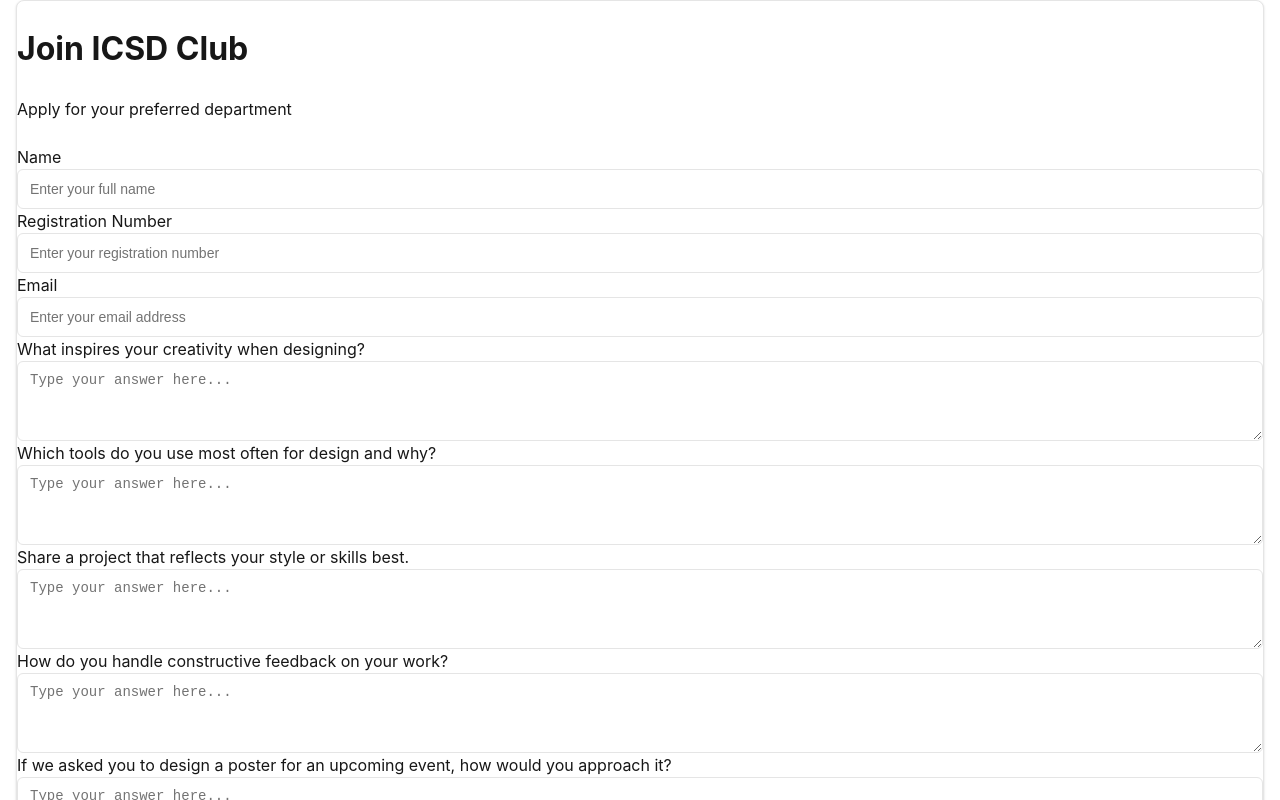
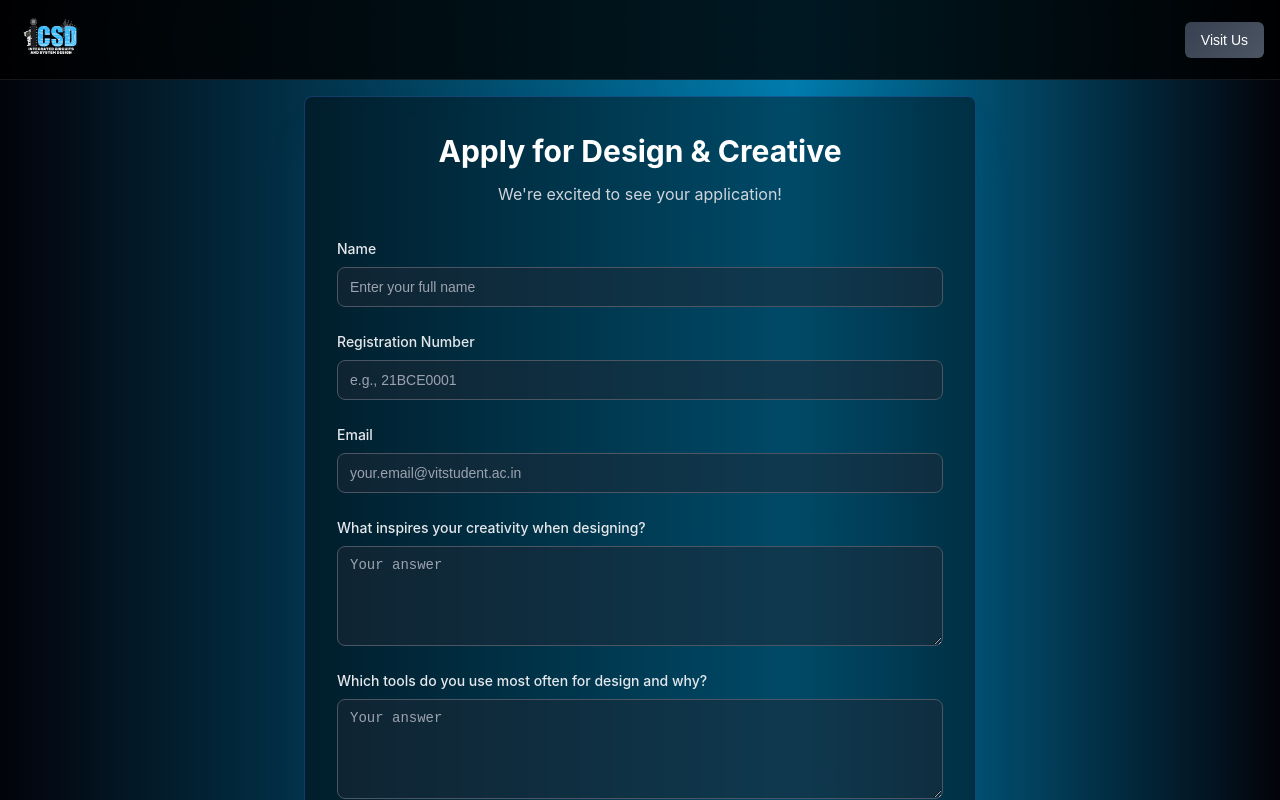
Before and after one commit to Janavee01/club_website_and_recuritment_portal, a Next.js app in the folder icsd-recruitment/: page /recruitment/design-and-creative in a window 1280 px wide. Shown: the top 800 px of the page. Built offline with nearby package versions, Linux system fonts and the light colour scheme.

Commit message:
added css for the forms and removes icsd club from header

```diff
--- /dev/null
+++ b/icsd-recruitment/app/recruitment/layout.tsx
@@ -0,0 +1,15 @@
+import Header from "@/components/Header";
+import React from "react";
+
+export default function RecruitmentLayout({
+  children,
+}: {
+  children: React.ReactNode;
+}) {
+  return (
+    <div className="page-container">
+      <Header />
+      {children}
+    </div>
+  );
+}
--- /dev/null
+++ b/icsd-recruitment/components/Header.tsx
@@ -0,0 +1,45 @@
+"use client";
+
+import Image from "next/image";
+import { Button } from "@/components/ui/button";
+import { CLUB_INFO } from "@/lib/constants";
+
+export default function Header() {
+  return (
+    <header className="header-container glass-header" style={{ height: '80px' }}>
+      <div
+        className="header-content"
+        style={{
+          display: 'flex',
+          alignItems: 'center',
+          justifyContent: 'space-between',
+          height: '100%',
+          padding: '0 1rem', // adjust side padding if needed
+        }}
+      >
+        <div className="logo-section" style={{ display: 'flex', alignItems: 'center' }}>
+          <Image
+            src="/images/icsd-logo.png"
+            alt={`${CLUB_INFO.name} Logo`}
+            width={70}
+            height={70}
+            className="rounded-lg"
+          />
+        </div>
+        <div className="header-buttons">
+          <Button
+            className="btn-secondary"
+            onClick={() =>
+              window.open(
+                "https://icsdvitchennai.github.io/ICSD-Vit-Chennai/",
+                "_blank"
+              )
+            }
+          >
+            Visit Us
+          </Button>
+        </div>
+      </div>
+    </header>
+  );
+}
--- a/icsd-recruitment/components/RecruitmentForm.tsx
+++ b/icsd-recruitment/components/RecruitmentForm.tsx
@@ -79,66 +79,95 @@ export default function RecruitmentForm({ department, questions }: RecruitmentFo
 }
 
   return (
-    <main className="px-4 py-16">
-      <Card className="card-themed max-w-3xl mx-auto p-8 md:p-10">
-        <h1 className="h1-hero">Join ICSD Club</h1>
-        <p className="subtle mt-3">Apply for your preferred department</p>
+    <section className="application-section">
+      <div className="form-container">
+        <div className="form-card glass-card form-gradient">
+          <h2 className="form-title">Apply for {department}</h2>
+          <p className="form-subtitle">
+            We're excited to see your application!
+          </p>
 
-        <form onSubmit={handleSubmit} className="mt-10 space-y-6">
-          <div className="space-y-2">
-            <label className="label">Name</label>
+          <form onSubmit={handleSubmit} className="space-y-6">
+            <div className="form-group">
+              <label htmlFor="name" className="form-label">
+                Name
+              </label>
               <Input
+                id="name"
                 type="text"
                 placeholder="Enter your full name"
                 value={formData.name}
-              onChange={(e) => handleInputChange("name" as const, e.target.value)}
+                onChange={(e) =>
+                  handleInputChange("name" as const, e.target.value)
+                }
                 required
-              className="input-themed"
+                className="form-field"
               />
             </div>
 
-          <div className="space-y-2">
-            <label className="label">Registration Number</label>
+            <div className="form-group">
+              <label htmlFor="registrationNumber" className="form-label">
+                Registration Number
+              </label>
               <Input
+                id="registrationNumber"
                 type="text"
-              placeholder="Enter your registration number"
+                placeholder="e.g., 21BCE0001"
                 value={formData.registrationNumber}
-              onChange={(e) => handleInputChange("registrationNumber" as const, e.target.value)}
+                onChange={(e) =>
+                  handleInputChange(
+                    "registrationNumber" as const,
+                    e.target.value
+                  )
+                }
                 required
-              className="input-themed"
+                className="form-field"
               />
             </div>
 
-          <div className="space-y-2">
-            <label className="label">Email</label>
+            <div className="form-group">
+              <label htmlFor="email" className="form-label">
+                Email
+              </label>
               <Input
+                id="email"
                 type="email"
-              placeholder="Enter your email address"
+                placeholder="your.email@vitstudent.ac.in"
                 value={formData.email}
-              onChange={(e) => handleInputChange("email" as const, e.target.value)}
+                onChange={(e) =>
+                  handleInputChange("email" as const, e.target.value)
+                }
                 required
-              className="input-themed"
+                className="form-field"
               />
             </div>
 
             {questions.map((question, index) => (
-            <div key={index} className="space-y-2">
-              <label className="label">{question}</label>
+              <div className="form-group" key={index}>
+                <label htmlFor={`question-${index}`} className="form-label">
+                  {question}
+                </label>
                 <Textarea
-                placeholder="Type your answer here..."
+                  id={`question-${index}`}
+                  placeholder="Your answer"
                   value={formData.answers[question] || ""}
                   onChange={(e) => handleAnswerChange(question, e.target.value)}
                   required
-                className="input-themed min-h-28"
+                  className="form-field textarea-field"
                 />
               </div>
             ))}
 
-          <Button type="submit" disabled={isSubmitting} className="btn-primary w-full">
-            {isSubmitting ? "Submitting..." : `Submit Application${department ? ` — ${department}` : ""}`}
+            <Button
+              type="submit"
+              disabled={isSubmitting}
+              className="submit-button btn-primary"
+            >
+              {isSubmitting ? "Submitting..." : "Submit Application"}
             </Button>
           </form>
-      </Card>
-    </main>
+        </div>
+      </div>
+    </section>
   )
 }
--- a/icsd-recruitment/styles/globals.css
+++ b/icsd-recruitment/styles/globals.css
@@ -549,6 +549,11 @@ body {
   gap: 2rem;
 }
 
+.positions-section {
+  padding: 6rem 1.5rem 4rem 1.5rem;
+}
+
+
 @media (min-width: 768px) {
   .positions-grid {
     grid-template-columns: repeat(2, 1fr);
```
Also changed, not shown: icsd-recruitment/app/page.tsx (+2 -14 lines). Lines whose indentation alone changed are shown as unchanged.
